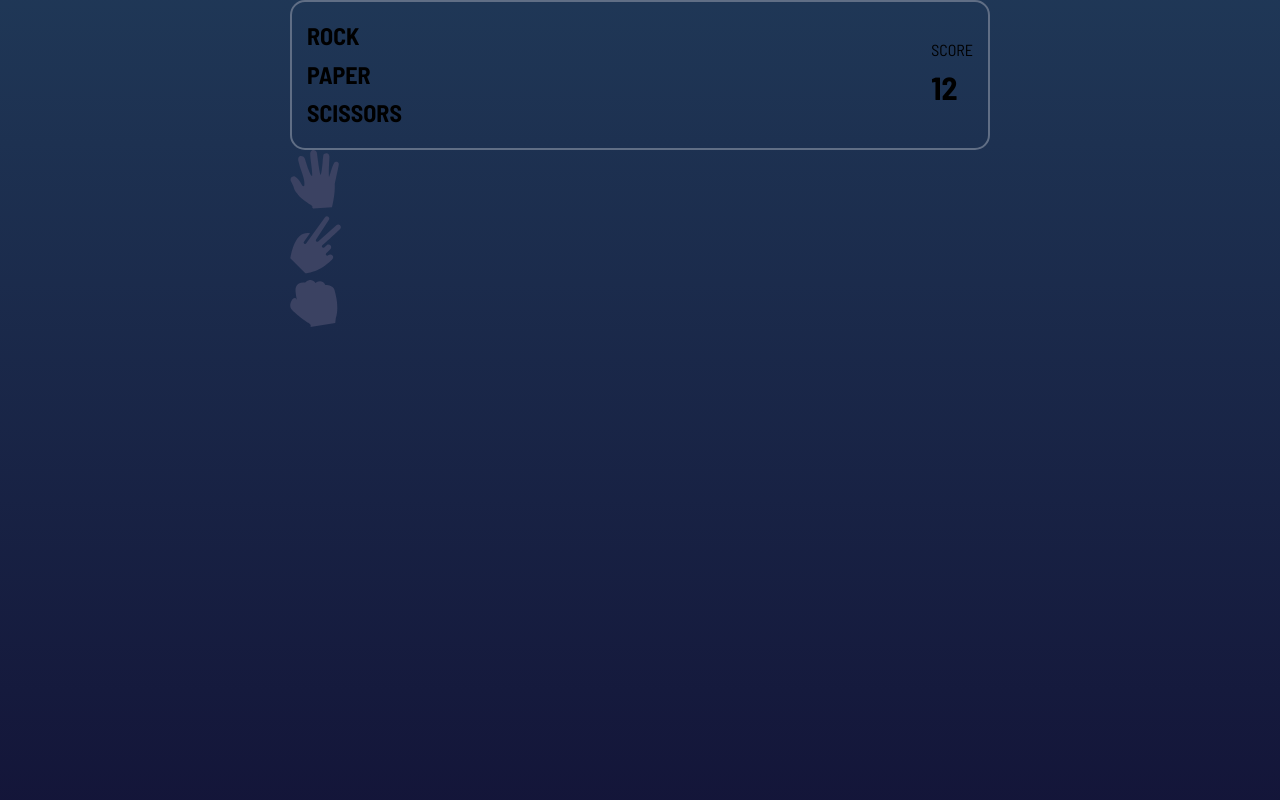
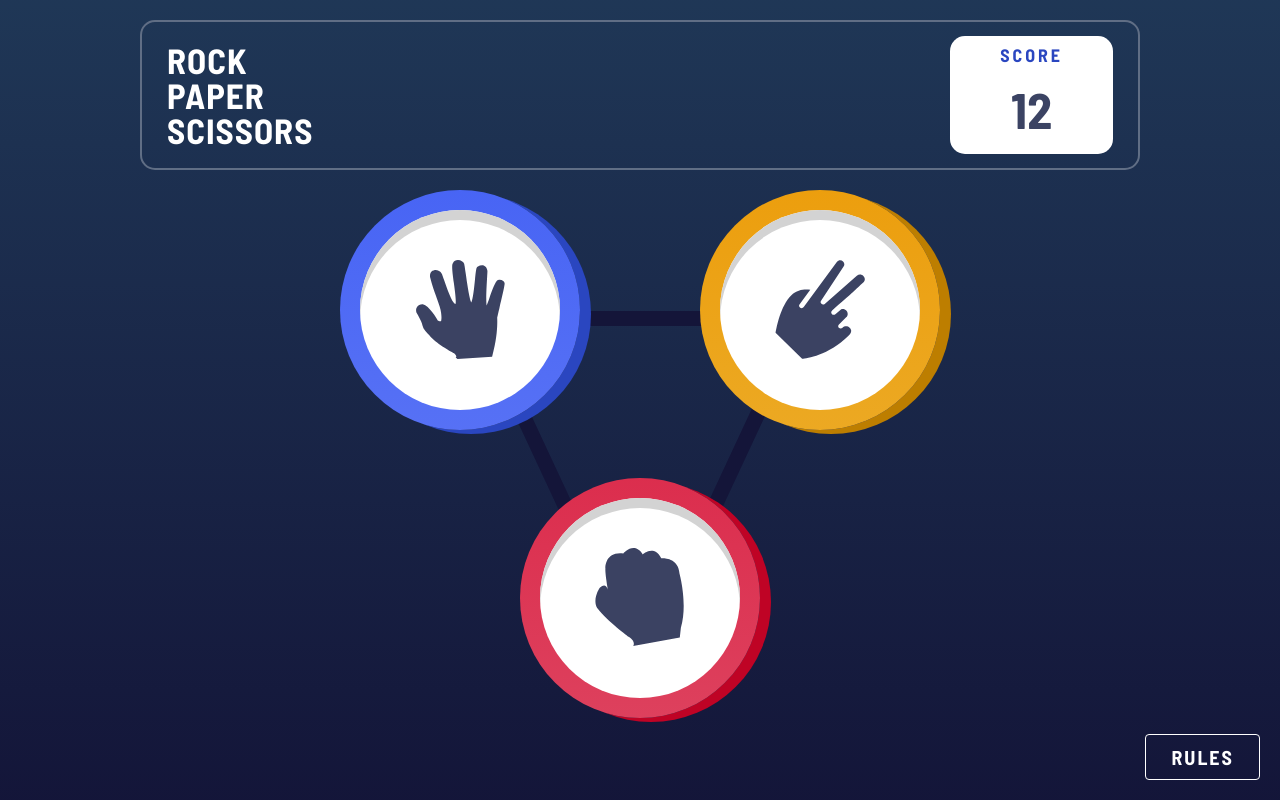
Before and after one commit to akrambzgh/Rock-Paper-Scissors-Game, a website: page app/public/index.html in a window 1280 px wide. Drawn offline with Linux system fonts and the light colour scheme.

Commit message:
Finish the choosing item section design

```diff
--- a/app/public/index.html
+++ b/app/public/index.html
@@ -22,11 +22,7 @@
     <link rel="stylesheet" href="./dist/main.css" />
     <title>Frontend Mentor | Rock, Paper, Scissors</title>
 
-    <!--
-  Score
-  Rules
-
-  You Picked
+    <!-- You Picked
   The House Picked
 
   You Win
@@ -48,12 +44,57 @@
         </div>
       </div>
       <div class="rock-paper-scissors">
-        <div class="item"><img src="../../images/icon-paper.svg" alt="" /></div>
-        <div class="item">
+        <div class="item paper">
+          <img src="../../images/icon-paper.svg" alt="" />
+        </div>
+        <div class="item scissors">
           <img src="../../images/icon-scissors.svg" alt="" />
         </div>
-        <div class="item"><img src="../../images/icon-rock.svg" alt="" /></div>
+        <div class="item rock">
+          <img src="../../images/icon-rock.svg" alt="" />
+        </div>
+        <div class="line one"></div>
+        <div class="line two"></div>
+        <div class="line three"></div>
+      </div>
+      <div class="rules-btn">
+        <button>RULES</button>
+      </div>
+      <div class="rules-section">
+        <div class="head">
+          <h1>RULES</h1>
+          <button><img src="../../images/icon-close.svg" alt="" /></button>
+        </div>
+        <div class="rules-img">
+          <img src="../../images/image-rules.svg" alt="" />
+        </div>
       </div>
     </main>
+    <div class="overlayer"></div>
   </body>
 </html>
+<!--  .wave {
+position: absolute;
+width: 170%;
+height: 170%;
+border-radius: 50%;
+background: blue;
+&.one {
+width: 170%;
+height: 170%;
+background: blue;
+z-index: -2;
+}
+&.two {
+width: 200%;
+height: 200%;
+background: purple;
+z-index: -3;
+}
+&.three {
+width: 230%;
+height: 230%;
+background: yellow;
+z-index: -4;
+}
+}-->
--- a/app/src/scss/components/_index.scss
+++ b/app/src/scss/components/_index.scss
@@ -0,0 +1,2 @@
+@forward "./item-comp.scss";
+@forward "./rules.scss";
--- /dev/null
+++ b/app/src/scss/components/item-comp.scss
@@ -0,0 +1,84 @@
+@use "../abstracts/fun.scss" as *;
+@use "../abstracts/mixin.scss" as *;
+@use "../utils/vars.scss" as *;
+
+.item {
+  position: relative;
+  background-color: $white;
+  @include flex(center, center, row);
+  width: 200px;
+  height: 200px;
+  border-radius: 50%;
+  cursor: pointer;
+  user-select: none;
+  img {
+    width: 90px;
+    height: 100px;
+  }
+  .wave {
+    position: absolute;
+    width: 170%;
+    height: 170%;
+    border-radius: 50%;
+    background: blue;
+    &.one {
+      width: 170%;
+      height: 170%;
+      background: blue;
+      z-index: -2;
+    }
+    &.two {
+      width: 200%;
+      height: 200%;
+      background: purple;
+      z-index: -3;
+    }
+    &.three {
+      width: 230%;
+      height: 230%;
+      background: yellow;
+      z-index: -4;
+    }
+  }
+  &::before {
+    content: "";
+    position: absolute;
+    width: 120%;
+    height: 120%;
+    z-index: -1;
+    left: -10%;
+    top: -10%;
+    border-radius: 50%;
+  }
+  &::after {
+    content: "";
+    position: absolute;
+    width: 100%;
+    height: 100%;
+    background: transparent;
+    border-radius: 50%;
+    box-shadow: 0px -10px lightgrey;
+    top: 5%;
+  }
+  &.paper {
+    &::before {
+      background: linear-gradient($PaperGradientTop, $PaperGradientBottom);
+      box-shadow: 11px 4px $ScoreText;
+    }
+  }
+  &.rock {
+    &::before {
+      background: linear-gradient($RockGradientTop, $RockGradientBottom);
+      box-shadow: 11px 4px hsl(349deg 97% 38%);
+    }
+  }
+  &.scissors {
+    &::before {
+      background: linear-gradient(
+        $ScissorsGradientTop,
+        $ScissorsGradientBottom
+      );
+      box-shadow: 11px 4px hsl(40deg 100% 37%);
+    }
+  }
+}
--- /dev/null
+++ b/app/src/scss/components/rules.scss
@@ -0,0 +1,40 @@
+@use "../abstracts/fun.scss" as *;
+@use "../abstracts/mixin.scss" as *;
+@use "../utils/vars.scss" as *;
+
+.rules-section {
+  position: absolute;
+  left: 50%;
+  top: 50%;
+  transform: translate(-50%, -50%);
+  background-color: $white;
+  padding: 15px 35px;
+  border-radius: 15px;
+  opacity: 0;
+  visibility: hidden;
+  transition: 300ms;
+  z-index: 15;
+  &.show {
+    opacity: 1;
+    visibility: visible;
+  }
+  .head {
+    @include flex(space-between, center, row);
+    margin-bottom: 20px;
+  }
+}
+
+.rules-btn {
+  position: absolute;
+  right: 20px;
+  bottom: 20px;
+  button {
+    border: 1px solid $white;
+    padding: 10px 25px;
+    border-radius: 4px;
+    letter-spacing: 2px;
+    font-size: 20px;
+    font-weight: 700;
+    color: $white;
+  }
+}
--- a/app/src/scss/global/globals.scss
+++ b/app/src/scss/global/globals.scss
@@ -19,3 +19,19 @@ body {
   margin: 0;
   font-family: font.$font-family;
 }
+
+.overlayer {
+  position: absolute;
+  left: 0;
+  top: 0;
+  width: 100%;
+  height: 100%;
+  background-color: rgba($color: #000000, $alpha: 0.7);
+  opacity: 0;
+  visibility: hidden;
+  transition: 300ms;
+  &.show {
+    opacity: 1;
+    visibility: visible;
+  }
+}
--- a/app/src/scss/layout/choosing-page.scss
+++ b/app/src/scss/layout/choosing-page.scss
@@ -8,12 +8,81 @@ body {
   background-position: center;
   min-height: 100vh;
   @include flex(flex-start, center, column);
+  padding-top: 20px;
 }
-.score-section {
-  @include flex(space-between, center, row);
-  width: 700px;
-  height: 150px;
-  border: 2px solid $HeaderOutline;
-  border-radius: 15px;
-  padding: 0 15px;
+main {
+  .score-section {
+    @include flex(space-between, center, row);
+    width: 1000px;
+    height: 150px;
+    border: 2px solid $HeaderOutline;
+    border-radius: 15px;
+    padding: 10px 25px;
+    user-select: none;
+    .item-list {
+      h2 {
+        line-height: 1;
+        font-size: 35px;
+        color: $white;
+        letter-spacing: 1px;
+      }
+    }
+    .score {
+      background-color: $white;
+      padding: 5px 50px;
+      border-radius: 15px;
+      text-align: center;
+      h1 {
+        font-size: 50px;
+        color: $DarkText;
+      }
+      span {
+        font-size: 18px;
+        font-weight: 700;
+        letter-spacing: 3px;
+        color: $ScoreText;
+      }
+    }
+  }
+  .rock-paper-scissors {
+    position: relative;
+    width: 1000px;
+    height: 565px;
+    .item {
+      position: absolute;
+      &.paper {
+        top: 7%;
+        left: 22%;
+      }
+      &.scissors {
+        top: 7%;
+        right: 22%;
+      }
+      &.rock {
+        top: 58%;
+        left: calc(61% - 210px);
+      }
+    }
+    .line {
+      position: absolute;
+      width: 250px;
+      height: 15px;
+      background-color: hsl(237, 49%, 15%);
+      z-index: -2;
+      &.one {
+        top: 25%;
+        left: 38%;
+      }
+      &.two {
+        top: 58%;
+        left: 30%;
+        rotate: 65deg;
+      }
+      &.three {
+        top: 58%;
+        right: 30%;
+        rotate: -65deg;
+      }
+    }
+  }
 }
--- a/app/src/scss/utils/vars.scss
+++ b/app/src/scss/utils/vars.scss
@@ -19,3 +19,5 @@ $HeaderOutline: hsl(217, 16%, 45%);
 
 $RadialGradientTop: hsl(214, 47%, 23%);
 $RadialGradientBottom: hsl(237, 49%, 15%);
+
+$white: hsl(360, 0%, 100%);
```
Also changed, not shown: app/public/dist/main.css, 1 other file.
